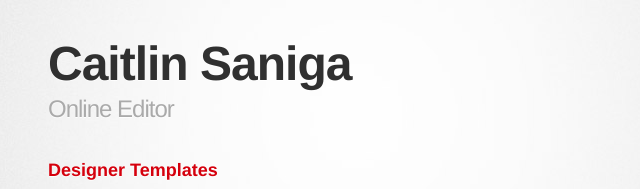
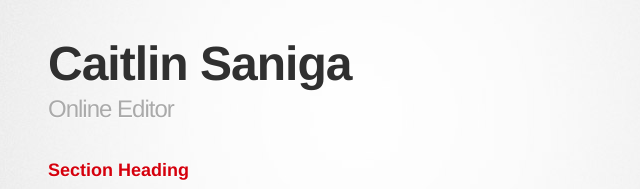
Before and after one commit to csaniga/CS-Identity, a plain HTML site: page index.html in a window 1280 px wide. Shown: the top 189 px of the page, 282-922 px from the left. Drawn offline with Linux system fonts and the light colour scheme; a web font is replaced by a local one.

Commit message:
Removed link

```diff
--- a/index.html
+++ b/index.html
@@ -23,8 +23,7 @@
         </header>
 
         <section id="main_content">
-<h3>
-<a name="designer-templates" class="anchor" href="#designer-templates"><span class="octicon octicon-link"></span></a>Designer Templates</h3>
+<h3>Section Heading</h3>
 
 <p>We've crafted some handsome templates for you to use. Go ahead and continue to layouts to browse through them. You can easily go back to edit your page before publishing. After publishing your page, you can revisit the page generator and switch to another theme. Your Page content will be preserved if it remained markdown format.</p>
 
```
